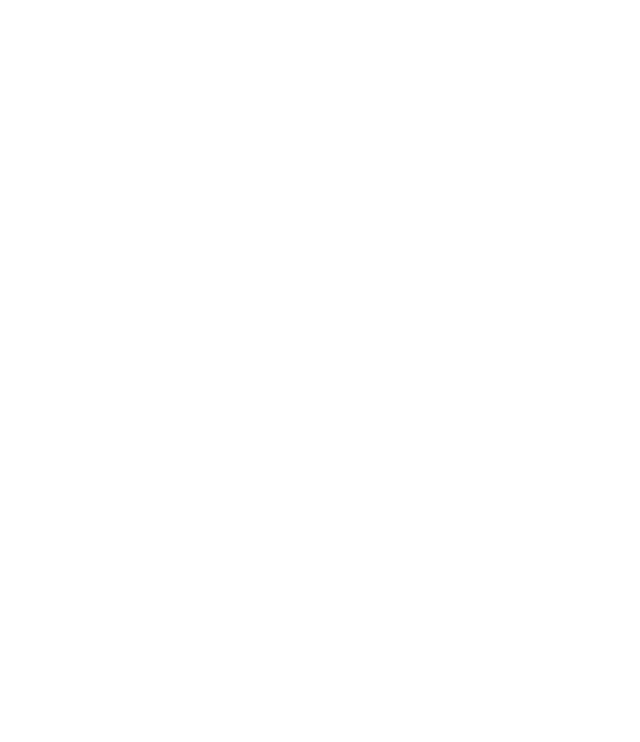
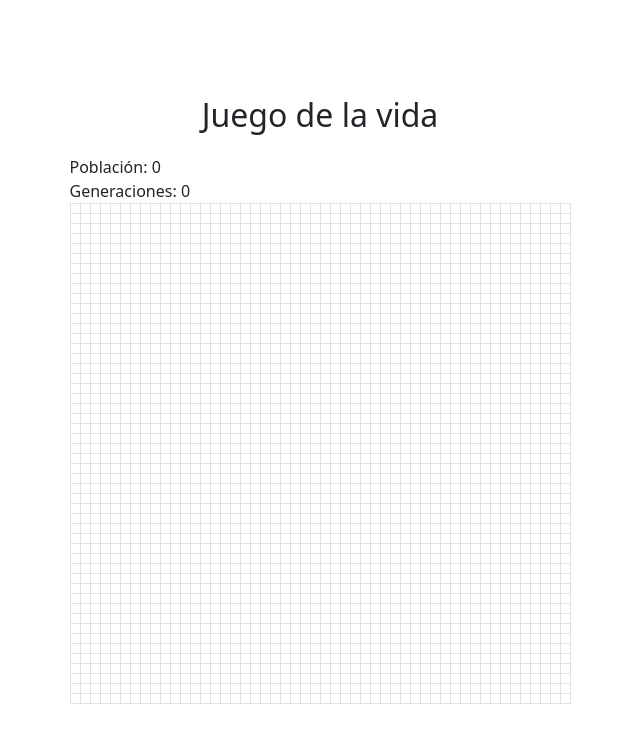
Before and after one commit to worrington/juego-de-la-vida, a Next.js app: page / in a window 1280 px wide. Shown: the top 742 px of the page, without its empty margins (320-960 px from the left). Built offline with nearby package versions, Linux system fonts and the light colour scheme.

Commit message:
initial board

```diff
--- a/src/pages/_app.tsx
+++ b/src/pages/_app.tsx
@@ -1,5 +1,6 @@
 import '@/styles/globals.css'
 import type { AppProps } from 'next/app'
+import 'bootstrap/dist/css/bootstrap.css';
 
 export default function App({ Component, pageProps }: AppProps) {
 	return <Component {...pageProps} />
--- /dev/null
+++ b/src/pages/components/board/index.tsx
@@ -0,0 +1,38 @@
+import * as React from 'react';
+import { useState } from 'react';
+
+interface Props {
+	matrixSize: number;
+}
+
+const Board: React.FC<Props> = ({
+	matrixSize,
+}) => {
+	const [population, setPopulation] = useState<null | number>(0);
+	const [generation, setGeneration] = useState<null | number>(0);
+	const [populationList, setPopulationList] = useState<[]>([]);
+
+	return (
+		<div>
+			<div>
+				Población: {population}
+			</div>
+			<div>
+				Generaciones: {generation}
+			</div>
+			<table>
+				{Array.from({ length: matrixSize }).map((_, i) => (
+					<tr key={`tr-${i}`}>
+						{Array.from({ length: matrixSize }).map((_, j) => (
+							<td
+								id={`td-${i}-${j}`}
+								key={`td-${i}-${j}`}
+								className={"border"}
+							/>
+						))}
+					</tr>
+				))}
+			</table>
+		</div>
+	)};
+export default Board;
--- a/src/pages/index.tsx
+++ b/src/pages/index.tsx
@@ -1,6 +1,7 @@
 import Head from 'next/head';
 import styles from '@/styles/Home.module.css';
 import 'bootstrap/dist/css/bootstrap.css';
+import Board from './components/board';'';
 
 export default function Home() {
 	return (
@@ -12,6 +13,8 @@ export default function Home() {
 				<link rel="icon" href="" />
 			</Head>
 			<main className={styles.main}>
+				<h2>Juego de la vida</h2>
+				<Board matrixSize={50}/>
 			</main>
 		</>
 	)
--- a/src/styles/globals.css
+++ b/src/styles/globals.css
@@ -100,6 +100,12 @@ a {
   text-decoration: none;
 }
 
+.border {
+  width: 10px;
+  height: 10px;
+  border: solid #d2d2d2 1px;
+}
+
 @media (prefers-color-scheme: dark) {
   html {
     color-scheme: dark;
```
